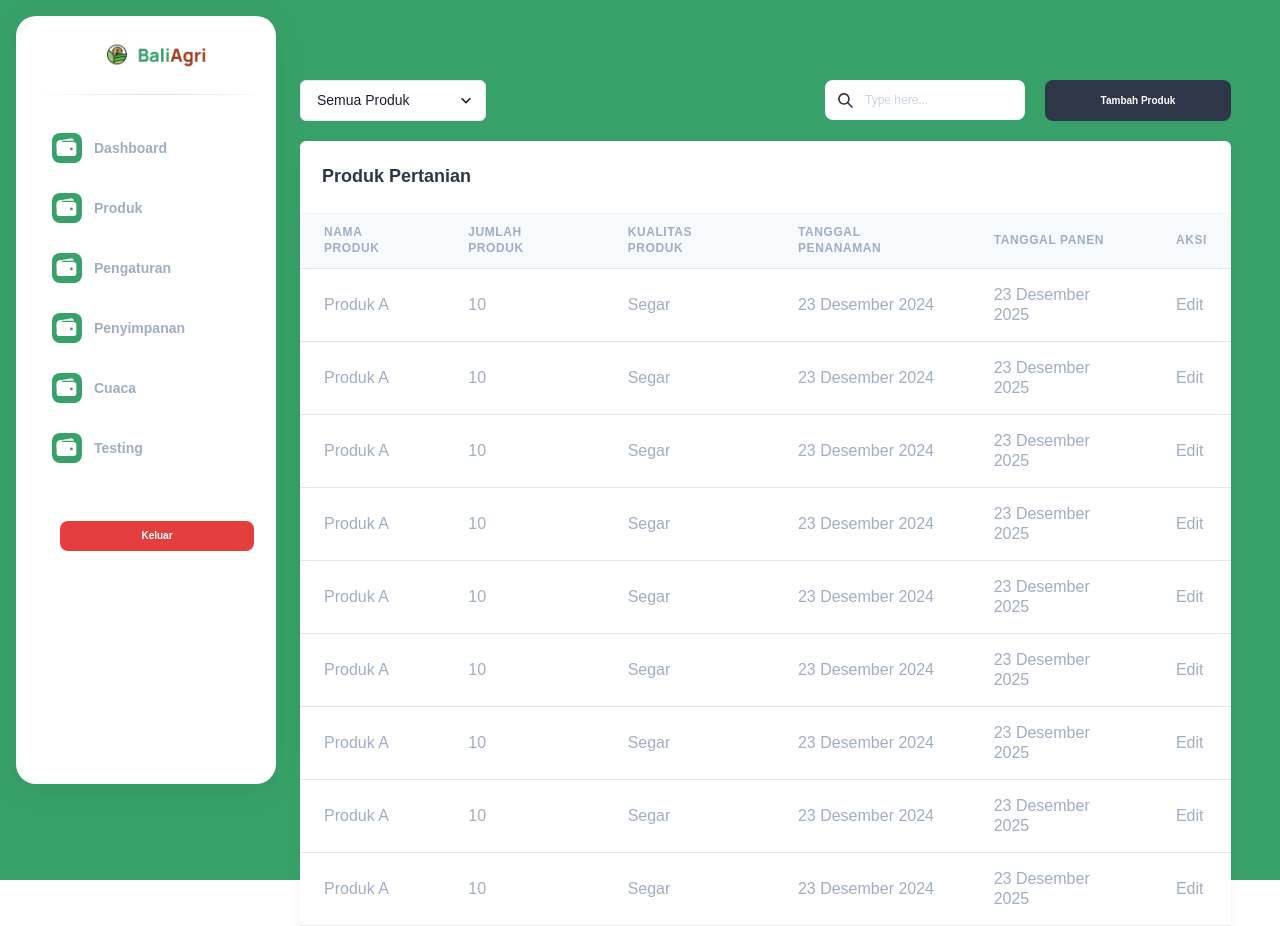
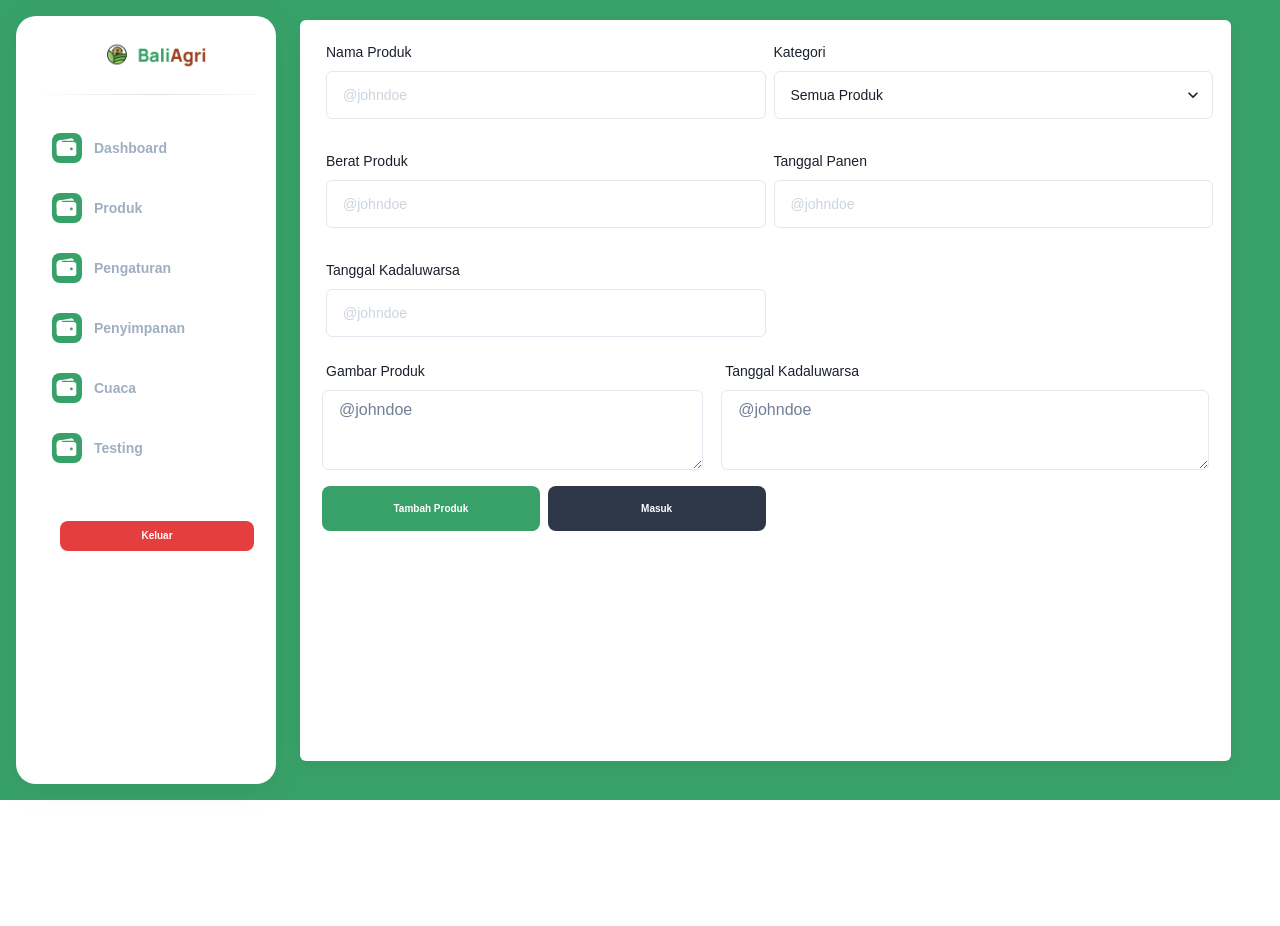
Before and after one commit to aruvin-s/smartfarm, a React (Vite) app: page / in a window 1280 px wide. After the commit the page ends 800 px from the top, so only its background shows below. Built offline with nearby package versions, Linux system fonts and the light colour scheme.

Commit message:
add product page

```diff
--- a/src/App.jsx
+++ b/src/App.jsx
@@ -1,10 +1,10 @@
-import ProductList from './pages/ProductList'
+import AddProduct from './pages/AddProduct'
 
 function App() {
 
   return (
       <div>
-        <ProductList />
+        <AddProduct />
       </div>
   )
 }
--- /dev/null
+++ b/src/pages/AddProduct.jsx
@@ -0,0 +1,190 @@
+import {
+    Box,
+    Button,
+    Flex,
+    Grid,
+    Progress,
+    SimpleGrid,
+    Stat,
+    StatLabel,
+    StatNumber,
+    Table,
+    Tbody,
+    Td,
+    Text,
+    Th,
+    Thead,
+    Tr,
+    useColorMode,
+    useColorModeValue,
+    Select,
+    FormControl,
+    FormLabel,
+    Input,
+    Textarea
+  } from "@chakra-ui/react";
+import {
+    CartIcon,
+    DocumentIcon,
+    GlobeIcon,
+    WalletIcon,
+  } from "../components/Icons/Icons.jsx";
+import IconBox from "../components/Icons/IconBox.jsx";
+import Card from "../components/Card/Card.jsx";
+import Sidebar from "../components/Sidebar/Sidebar.jsx";
+import { SearchBar }from "../components/SearchBar/SearchBar.jsx";
+
+export default function Dashboard() {
+  const iconBlue = useColorModeValue("green.500", "green.500");
+  const iconBoxInside = useColorModeValue("white", "white");
+  const textColor = useColorModeValue("gray.700", "white");
+  const tableRowColor = useColorModeValue("#F7FAFC", "navy.900");
+  const borderColor = useColorModeValue("gray.200", "gray.600");
+  const textTableColor = useColorModeValue("gray.500", "white");
+
+  const chartData = [44, 55, 41, 17, 15];
+  const chartOptions = {
+    labels: ["Tomato", "Potato", "Carrot", "Cabbage", "Apple"],
+    legend: {
+      position: 'bottom',
+      horizontalAlign: 'center',
+      offsetY: 10, // Adjust as needed to vertically position the legend labels
+      itemMargin: {
+        vertical: 5 // Adjust as needed to increase or decrease spacing between legend items
+      }
+    }
+  };
+
+
+
+  const { colorMode } = useColorMode();
+
+  return (
+    <Flex bg='green.500'>
+      <Sidebar />
+      <Flex direction="column" ml={300} width="80%" height="100vh">
+        <Flex width="100%" height="100%" justifyContent="space-between" mt={5}>
+        <Card p='0px' maxW={{ sm: "320px", md: "95%", lg: "95%" }} maxH={{ md: "95%", lg: "95%" }} borderRadius="md" bg="white">
+          <Flex direction='column'>
+            <Flex align='center' justify='space-between' p='22px'>
+            <FormControl>
+                <SimpleGrid columns={2} spacing={2}>
+                    <Box>
+                        <FormLabel ms="4px" fontSize="sm" fontWeight="normal">
+                        Nama Produk
+                        </FormLabel>
+                        <Input
+                        variant="auth"
+                        fontSize="sm"
+                        ms="4px"
+                        type="text"
+                        placeholder="@johndoe"
+                        mb="24px"
+                        size="lg"
+                        />
+                    </Box>
+                    <Box>
+                        <FormLabel ms="4px" fontSize="sm" fontWeight="normal">
+                            Kategori
+                        </FormLabel>
+                        <Select placeholder='Semua Produk' fontSize='14px' bg='white' size="lg" ms="4px">
+                            <option value='option1'>Option 1</option>
+                            <option value='option2'>Option 2</option>
+                            <option value='option3'>Option 3</option>
+                        </Select>
+                    </Box>
+                    <Box>
+                        <FormLabel ms="4px" fontSize="sm" fontWeight="normal">
+                        Berat Produk
+                        </FormLabel>
+                        <Input
+                        variant="auth"
+                        fontSize="sm"
+                        ms="4px"
+                        type="text"
+                        placeholder="@johndoe"
+                        mb="24px"
+                        size="lg"
+                        />
+                    </Box>
+                    <Box>
+                        <FormLabel ms="4px" fontSize="sm" fontWeight="normal">
+                        Tanggal Panen
+                        </FormLabel>
+                        <Input
+                        variant="auth"
+                        fontSize="sm"
+                        ms="4px"
+                        type="text"
+                        placeholder="@johndoe"
+                        mb="24px"
+                        size="lg"
+                        />
+                    </Box>
+                    <Box>
+                        <FormLabel ms="4px" fontSize="sm" fontWeight="normal">
+                        Tanggal Kadaluwarsa
+                        </FormLabel>
+                        <Input
+                        variant="auth"
+                        fontSize="sm"
+                        ms="4px"
+                        type="text"
+                        placeholder="@johndoe"
+                        mb="24px"
+                        size="lg"
+                        />
+                    </Box>
+                </SimpleGrid>
+                <Flex justifyContent="space-between" mb={4}>
+                    <Box width="43%">
+                        <FormLabel ms="4px" fontSize="sm" fontWeight="normal">
+                                Gambar Produk
+                                </FormLabel>
+                                <Textarea
+                                placeholder="@johndoe"
+                                />
+                    </Box>
+                    <Box width="55%">
+                        <FormLabel ms="4px" fontSize="sm" fontWeight="normal">
+                            Tanggal Kadaluwarsa
+                            </FormLabel>
+                            <Textarea
+                            placeholder="@johndoe"
+                            />
+                    </Box>
+                </Flex>
+                <SimpleGrid columns={2} spacing={2} width="50%">
+                    <Button
+                    fontSize="10px"
+                    bgColor="green.500"
+                    color="white"
+                    fontWeight="bold"
+                    w="100%"
+                    h="45"
+                    mb="24px"
+                    >
+                    Tambah Produk
+                    </Button>
+                    <Button
+                    fontSize="10px"
+                    variant="dark"
+                    fontWeight="bold"
+                    w="100%"
+                    h="45"
+                    mb="24px"
+                    >
+                    Masuk
+                    </Button>
+                </SimpleGrid>
+            </FormControl>
+            </Flex>
+            <Box overflow={{ sm: "scroll", lg: "hidden" }}>
+            </Box>
+          </Flex>
+        </Card>
+        </Flex>
+      </Flex>
+    </Flex>
+  );
+}
```
